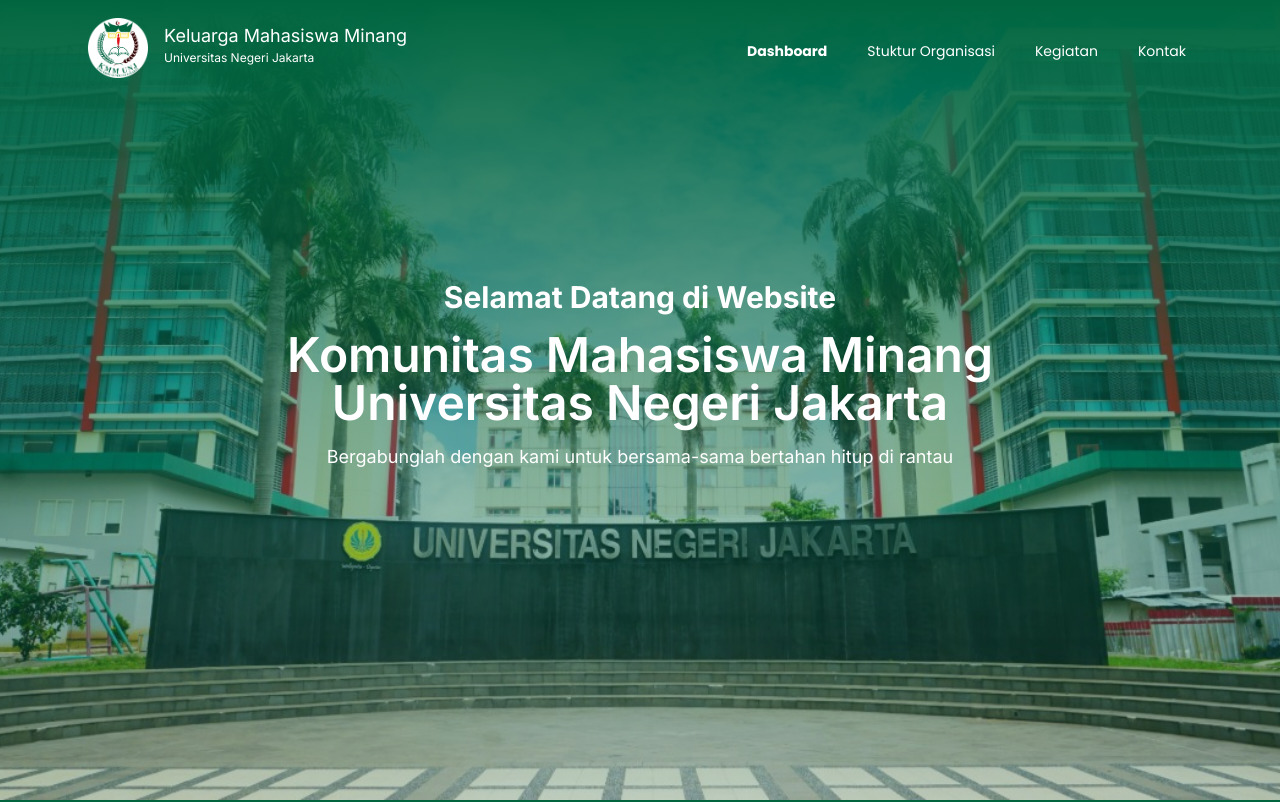
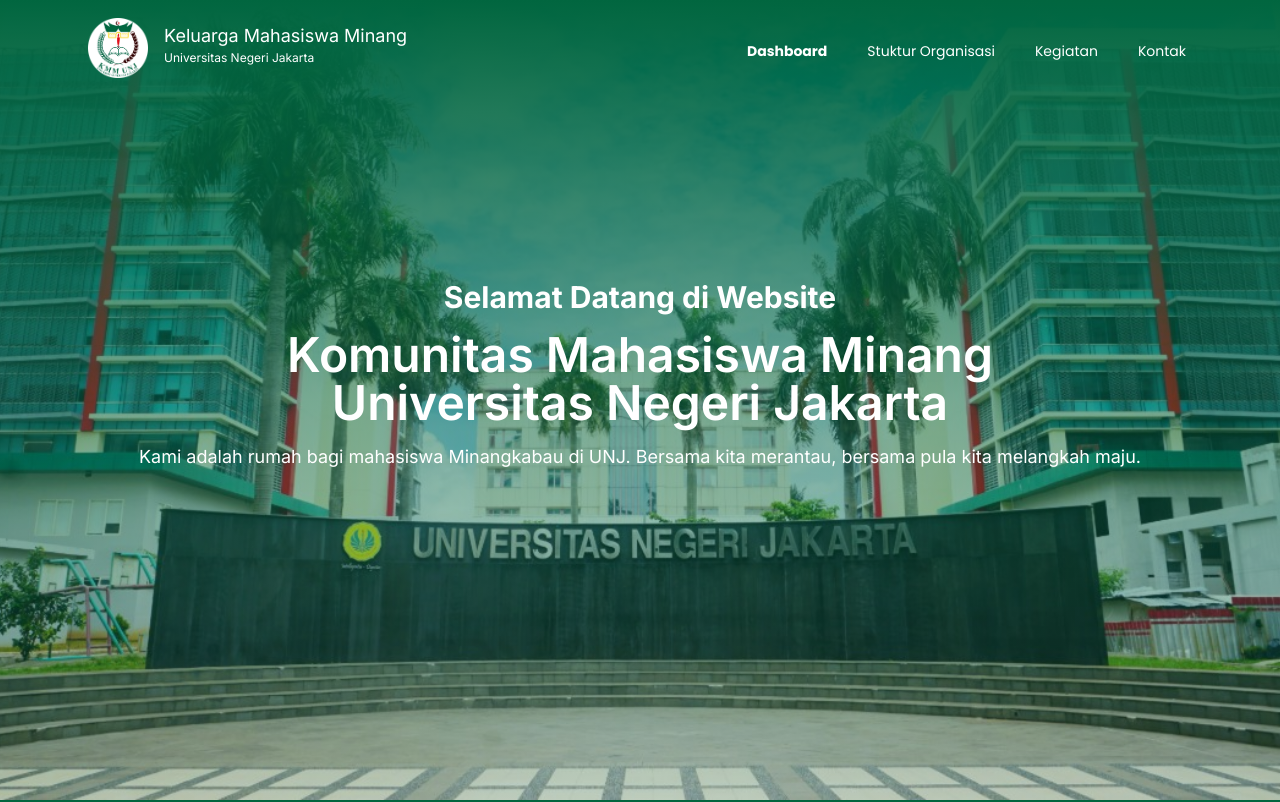
Before and after one commit to allfitra/KMM-UNJ_org-Profile, a React (Vite) app: page / in a window 1280 px wide. Shown: the top 802 px of the page. Built offline with nearby package versions, Linux system fonts and the light colour scheme.

Commit message:
update text

```diff
--- a/src/pages/home/index.jsx
+++ b/src/pages/home/index.jsx
@@ -19,8 +19,8 @@
               <h2 className="text-xl font-semibold md:text-5xl"> Universitas Negeri Jakarta</h2>
             </div>
             <p className="mt-4 text-lg">
-              Bergabunglah dengan kami untuk bersama-sama bertahan hitup di rantau
-              <br />
+              Kami adalah rumah bagi mahasiswa Minangkabau di UNJ. Bersama kita merantau, bersama
+              pula kita melangkah maju.
             </p>
           </div>
         </div>
```
